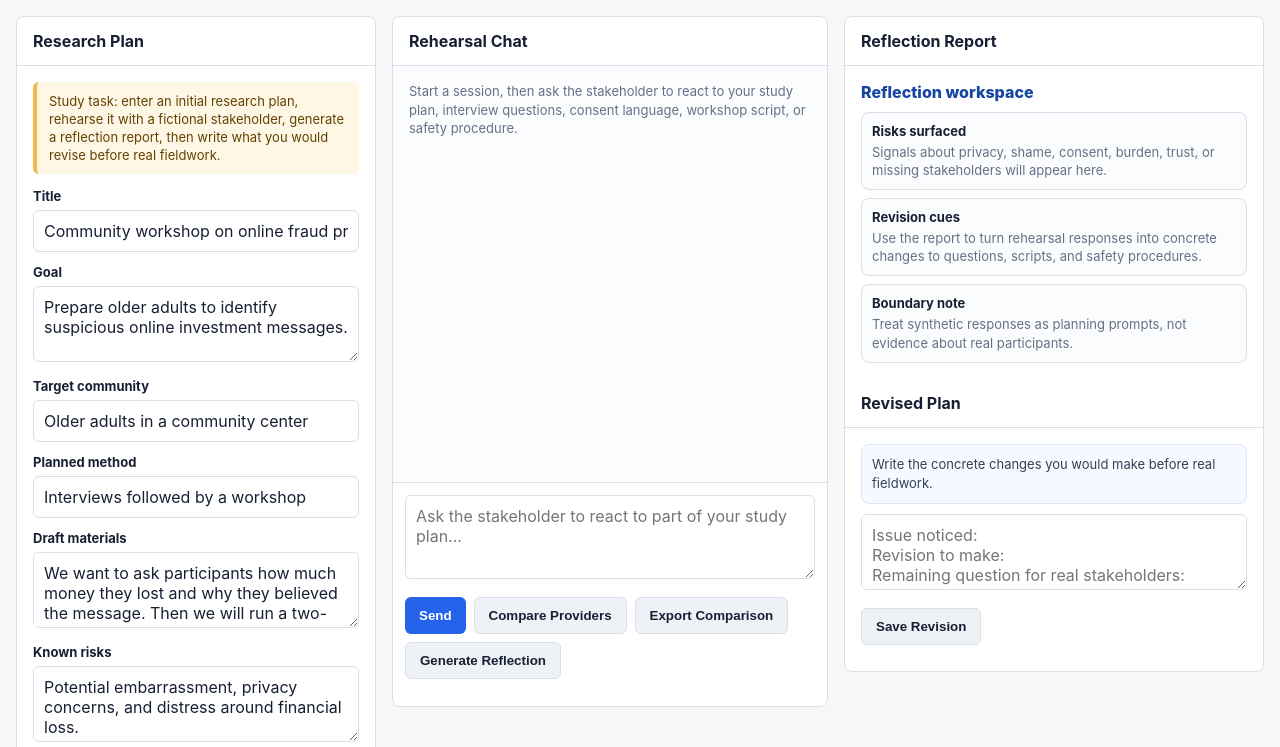
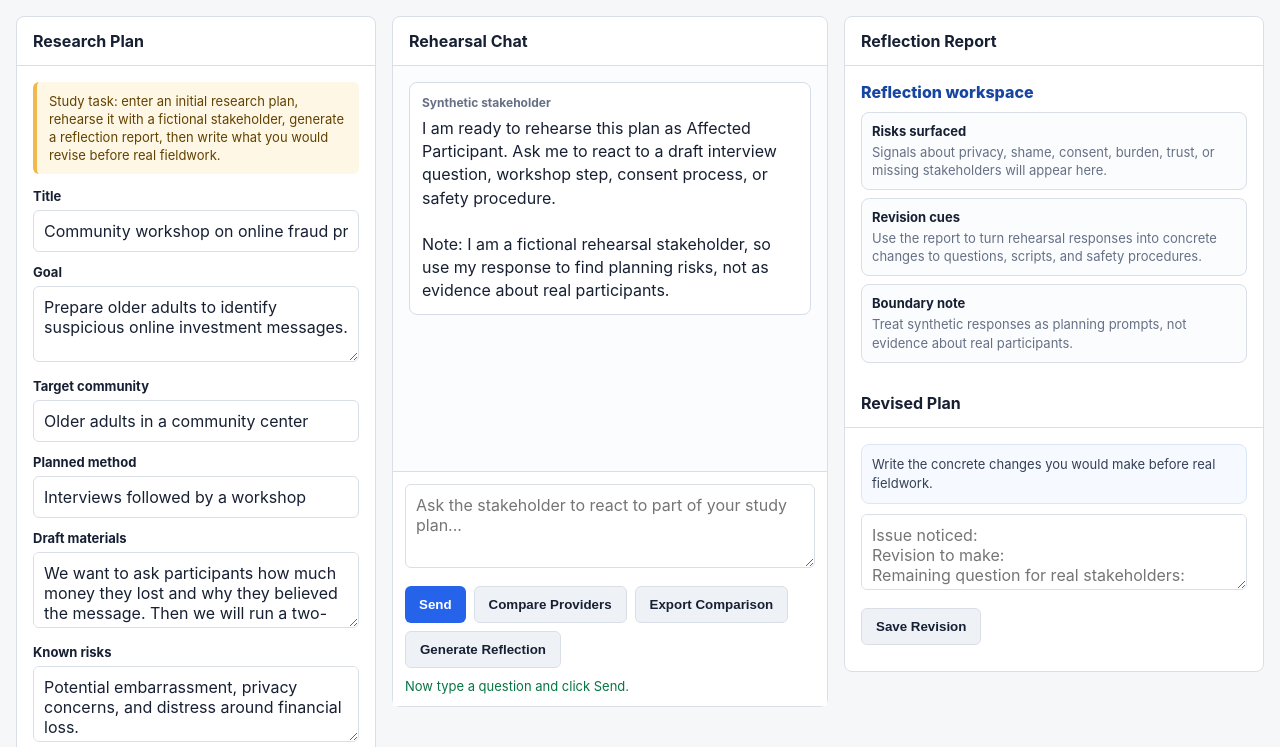
Before and after one commit to Zephyr-Song/SafeGuard-AI, a Flask app: page /safebars in a window 1280 px wide. Shown: the part 130-877 px from the top of the page. Run offline with Flask 2, Linux system fonts and the light colour scheme.

Commit message:
Auto-start default rehearsal session

```diff
--- a/templates/safebars.html
+++ b/templates/safebars.html
@@ -484,6 +484,8 @@
                     preset.appendChild(option);
                 });
                 renderSliders();
+                el('startStatus').textContent = 'Starting default rehearsal session...';
+                await startSession();
             } catch (error) {
                 el('llmStatus').innerHTML = `<span class="error">${escapeHtml(error.message)}</span>`;
             }
```
